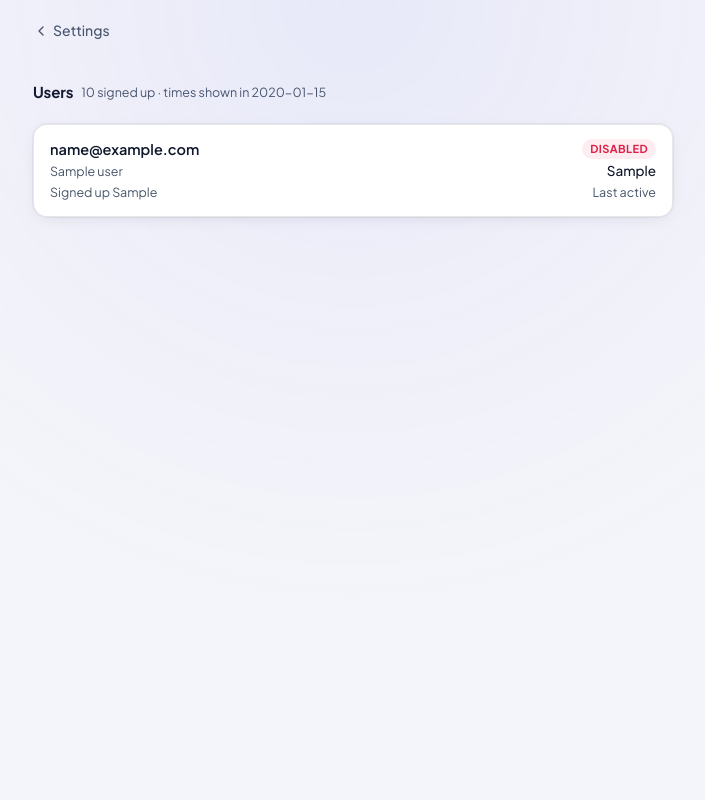
After one commit to Hanzla-Double3/notifaybers, a FastAPI app: template app/templates/admin_users.html in a window 1280 px wide. The commit adds this page. Shown: the whole page, without its empty margins (287-992 px from the left). Run offline with FastAPI, Linux system fonts and the light colour scheme; the template is opened without the code that fills it: most values are stand-ins (such as "Sample title", 1, 10 or a date in 2020); parts of the project's set-up code (start-up, migrations or seed data) failed here and were passed over.

Commit message:
Add admin flag, last-active tracking and an admin-only Users page
Users get is_admin (set for the configured admin account) and last_active_at
(refreshed at most every 5 minutes). Admins see Settings > Admin > Users, a
paginated list of signed-up emails with their last active time. The link and
the page are hidden from everyone else.

Co-Authored-By: Claude Sonnet 5.5 <noreply@anthropic.com>

```diff
--- a/app/db.py
+++ b/app/db.py
@@ -1,5 +1,6 @@
 import secrets
 
+from sqlalchemy import or_
 from sqlmodel import Session, SQLModel, create_engine, select
 
 from app.config import settings
@@ -34,6 +35,12 @@ def _migrate() -> None:
             conn.commit()
         if "bills_enabled" not in user_cols:
             conn.exec_driver_sql("ALTER TABLE user ADD COLUMN bills_enabled BOOLEAN NOT NULL DEFAULT 0")
+            conn.commit()
+        if "is_admin" not in user_cols:
+            conn.exec_driver_sql("ALTER TABLE user ADD COLUMN is_admin BOOLEAN NOT NULL DEFAULT 0")
+            conn.commit()
+        if "last_active_at" not in user_cols:
+            conn.exec_driver_sql("ALTER TABLE user ADD COLUMN last_active_at DATETIME")
             conn.commit()
         if "bills_language" not in user_cols:
             conn.exec_driver_sql("ALTER TABLE user ADD COLUMN bills_language TEXT NOT NULL DEFAULT 'ur_roman'")
@@ -73,6 +80,29 @@ def init_db() -> None:
             )
             session.add(user)
             session.commit()
+        # The configured admin account is always an admin. This only ever promotes:
+        # nobody is demoted behind your back if the env values change later.
+        promote_configured_admin(session)
+
+
+def promote_configured_admin(session: Session, user: User | None = None) -> None:
+    """Make the configured admin account an admin: the seeded ADMIN_USERNAME account and
+    whichever account has the ADMIN_EMAIL address (they are the same account once linked)."""
+    if user is not None:
+        admin_email = settings.admin_email.strip().lower()
+        is_configured = user.username == settings.admin_username or bool(
+            admin_email and (user.email or "").lower() == admin_email
+        )
+        if is_configured and not user.is_admin:
+            user.is_admin = True
+            session.add(user)
+            session.commit()
+        return
+    candidates = [User.username == settings.admin_username]
+    if settings.admin_email.strip():
+        candidates.append(User.email == settings.admin_email.strip().lower())
+    for match in session.exec(select(User).where(or_(*candidates))).all():
+        promote_configured_admin(session, match)
 
 
 def get_session():
--- a/app/google_auth.py
+++ b/app/google_auth.py
@@ -6,6 +6,7 @@ from authlib.integrations.starlette_client import OAuth
 from sqlmodel import Session, select
 
 from app.config import settings
+from app.db import promote_configured_admin
 from app.models import User
 from app.security import hash_password
 
@@ -62,6 +63,7 @@ def resolve_google_user(session: Session, claims: dict) -> User:
         user.name = claims.get("name") or user.name
         session.add(user)
         session.commit()
+        promote_configured_admin(session, user)
         return user
 
     # Username must be unique and non-null; the email is a natural choice. The
@@ -77,4 +79,5 @@ def resolve_google_user(session: Session, claims: dict) -> User:
     session.add(user)
     session.commit()
     session.refresh(user)
+    promote_configured_admin(session, user)
     return user
--- a/app/models.py
+++ b/app/models.py
@@ -20,7 +20,9 @@ class User(SQLModel, table=True):
     openai_base_url: Optional[str] = "https://api.openai.com/v1"
     openai_model: Optional[str] = "gpt-4o-mini"
     is_active: bool = Field(default=True)
+    is_admin: bool = Field(default=False)
     created_at: datetime = Field(default_factory=datetime.utcnow)
+    last_active_at: Optional[datetime] = None  # UTC; refreshed at most every few minutes
 
 
 class LoginAttempt(SQLModel, table=True):
--- a/app/routes/api.py
+++ b/app/routes/api.py
@@ -33,6 +33,7 @@ def get_me(request: Request, user: User = Depends(require_user_api)):
         "reminders_enabled": user.reminders_enabled,
         "bills_enabled": user.bills_enabled,
         "bills_language": user.bills_language,
+        "is_admin": user.is_admin,
         "watchdog_min_ping_seconds": settings.watchdog_min_ping_seconds,
         "has_openai_key": bool(user.openai_api_key and user.openai_api_key.strip()),
         "openai_base_url": user.openai_base_url or "https://api.openai.com/v1",
--- a/app/static/style.css
+++ b/app/static/style.css
@@ -2820,3 +2820,77 @@ body.ai-chat-open .tabbar {
 
 .bill-actions { flex-wrap: wrap; margin-top: 16px; }
 .bill-actions button { flex: 1 1 auto; }
+
+/* ==========================================================================
+   Admin: users list
+   ========================================================================== */
+
+.admin-body {
+  background: var(--bg);
+  color: var(--text);
+  min-height: 100vh;
+}
+
+.admin-wrap {
+  max-width: 680px;
+  margin: 0 auto;
+  padding: 20px 20px calc(40px + var(--safe-bottom));
+}
+
+.admin-back {
+  display: inline-flex;
+  align-items: center;
+  gap: 4px;
+  color: var(--text-secondary);
+  text-decoration: none;
+  font-size: 14px;
+  font-weight: 500;
+  margin-bottom: 8px;
+}
+.admin-back:hover { color: var(--text); }
+.admin-back svg { width: 16px; height: 16px; }
+
+.admin-user {
+  align-items: flex-start;
+  justify-content: space-between;
+  gap: 12px;
+}
+.admin-user-main,
+.admin-user-side {
+  display: flex;
+  flex-direction: column;
+  gap: 2px;
+  min-width: 0;
+}
+.admin-user-side { align-items: flex-end; text-align: right; flex-shrink: 0; }
+.admin-user-email {
+  font-size: 14.5px;
+  font-weight: 600;
+  color: var(--text);
+  overflow-wrap: anywhere;
+}
+.admin-user-active { font-size: 13.5px; font-weight: 500; color: var(--text); }
+
+.admin-tag {
+  font-size: 11px;
+  font-weight: 700;
+  letter-spacing: 0.04em;
+  text-transform: uppercase;
+  padding: 2px 8px;
+  border-radius: var(--radius-full);
+  background: var(--accent-light);
+  color: var(--accent);
+}
+.admin-tag-off { background: var(--danger-light); color: var(--danger); }
+
+.admin-pager {
+  display: flex;
+  align-items: center;
+  justify-content: space-between;
+  gap: 12px;
+  margin-top: 16px;
+}
+.admin-pager-off { opacity: 0.4; pointer-events: none; }
+
+.admin-link { text-decoration: none; color: inherit; }
+.admin-link-chevron { width: 18px; height: 18px; color: var(--text-muted); flex-shrink: 0; }
--- /dev/null
+++ b/app/templates/admin_users.html
@@ -0,0 +1,59 @@
+<!doctype html>
+<html lang="en">
+<head>
+<meta charset="UTF-8">
+<meta name="viewport" content="width=device-width, initial-scale=1, viewport-fit=cover">
+<title>Notifaybers — Users</title>
+<meta name="theme-color" content="#090a0f">
+<script src="/static/theme.js?v={{ asset_v('theme.js') }}"></script>
+<link rel="preconnect" href="https://fonts.googleapis.com">
+<link rel="preconnect" href="https://fonts.gstatic.com" crossorigin>
+<link href="https://fonts.googleapis.com/css2?family=Plus+Jakarta+Sans:wght@400;500;600;700;800&display=swap" rel="stylesheet">
+<link rel="manifest" href="/manifest.json">
+<link rel="shortcut icon" href="/favicon.ico">
+<link rel="icon" type="image/png" sizes="32x32" href="/static/icons/favicon-32.png">
+<link rel="apple-touch-icon" href="/static/icons/apple-touch-icon.png">
+<link rel="stylesheet" href="/static/style.css?v={{ asset_v('style.css') }}">
+</head>
+<body class="admin-body">
+<main class="admin-wrap">
+  <a href="/settings" class="admin-back">
+    <svg viewBox="0 0 24 24" fill="none" stroke="currentColor" stroke-width="2" stroke-linecap="round" stroke-linejoin="round"><polyline points="15 18 9 12 15 6"/></svg>
+    <span>Settings</span>
+  </a>
+
+  <section class="section-head">
+    <div class="section-title-wrap">
+      <h2>Users</h2>
+      <span class="card-hint">{{ total }} signed up · times shown in {{ timezone }}</span>
+    </div>
+  </section>
+
+  <section class="list">
+    {% for u in users %}
+    <div class="list-item admin-user">
+      <div class="admin-user-main">
+        <span class="admin-user-email">{{ u.email }}</span>
+        {% if u.name %}<span class="card-hint">{{ u.name }}</span>{% endif %}
+        <span class="card-hint">Signed up {{ u.signed_up }}</span>
+      </div>
+      <div class="admin-user-side">
+        {% if u.is_admin %}<span class="admin-tag">Admin</span>{% endif %}
+        {% if not u.is_active %}<span class="admin-tag admin-tag-off">Disabled</span>{% endif %}
+        <span class="admin-user-active">{% if u.last_active %}{{ u.last_active }}{% else %}Never{% endif %}</span>
+        <span class="card-hint">Last active</span>
+      </div>
+    </div>
+    {% endfor %}
+  </section>
+
+  {% if pages > 1 %}
+  <nav class="admin-pager" aria-label="Pages">
+    {% if page > 1 %}<a class="btn-ghost btn-sm" href="/admin/users?page={{ page - 1 }}">Previous</a>{% else %}<span class="btn-ghost btn-sm admin-pager-off">Previous</span>{% endif %}
+    <span class="card-hint">Page {{ page }} of {{ pages }}</span>
+    {% if page < pages %}<a class="btn-ghost btn-sm" href="/admin/users?page={{ page + 1 }}">Next</a>{% else %}<span class="btn-ghost btn-sm admin-pager-off">Next</span>{% endif %}
+  </nav>
+  {% endif %}
+</main>
+</body>
+</html>
```
Also changed, not shown: app/deps.py (+19 -1 lines), app/routes/pages.py (+69 -3 lines), app/templates/spa_content.html (+27 -0 lines), tests/test_admin.py (added, +151 -0 lines).
